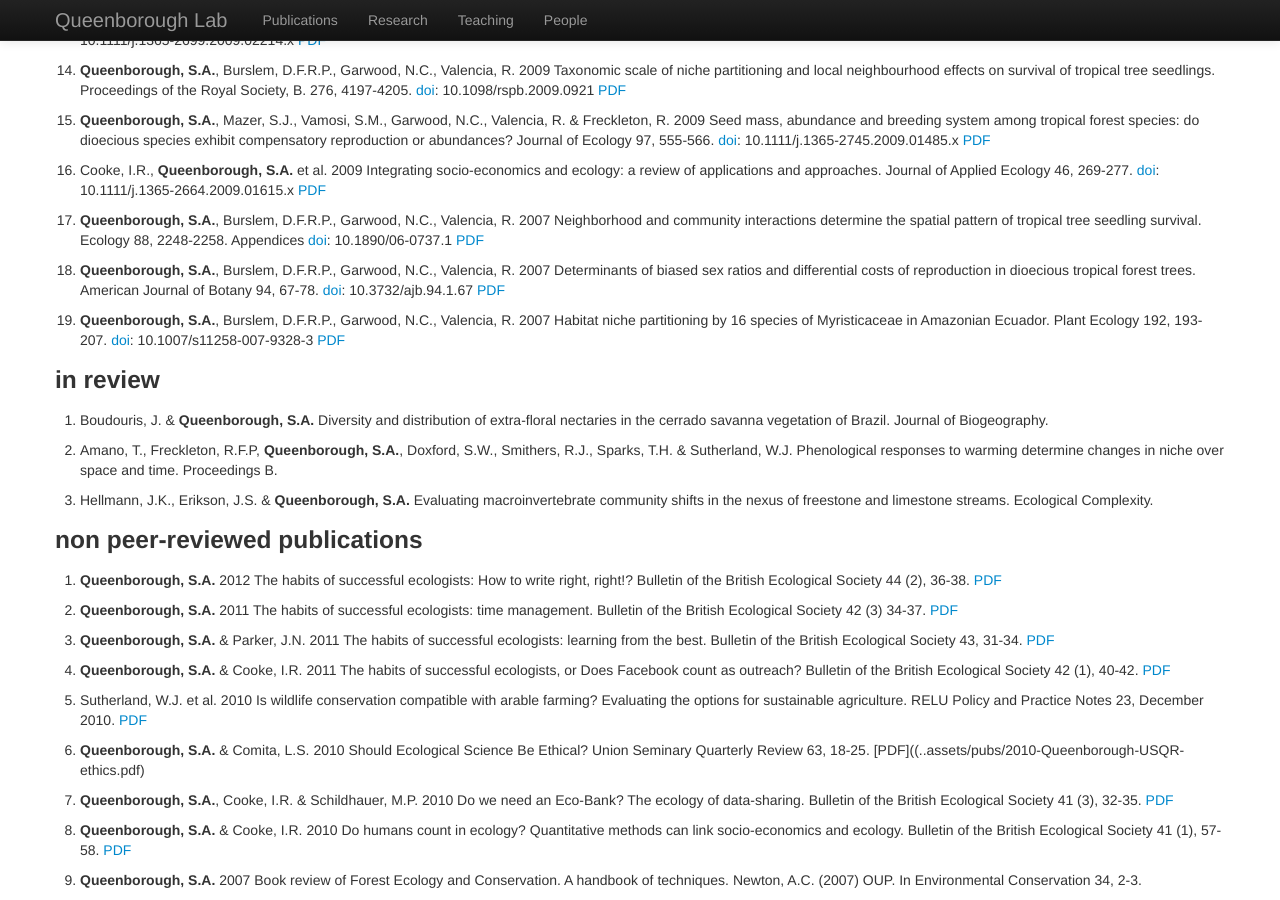
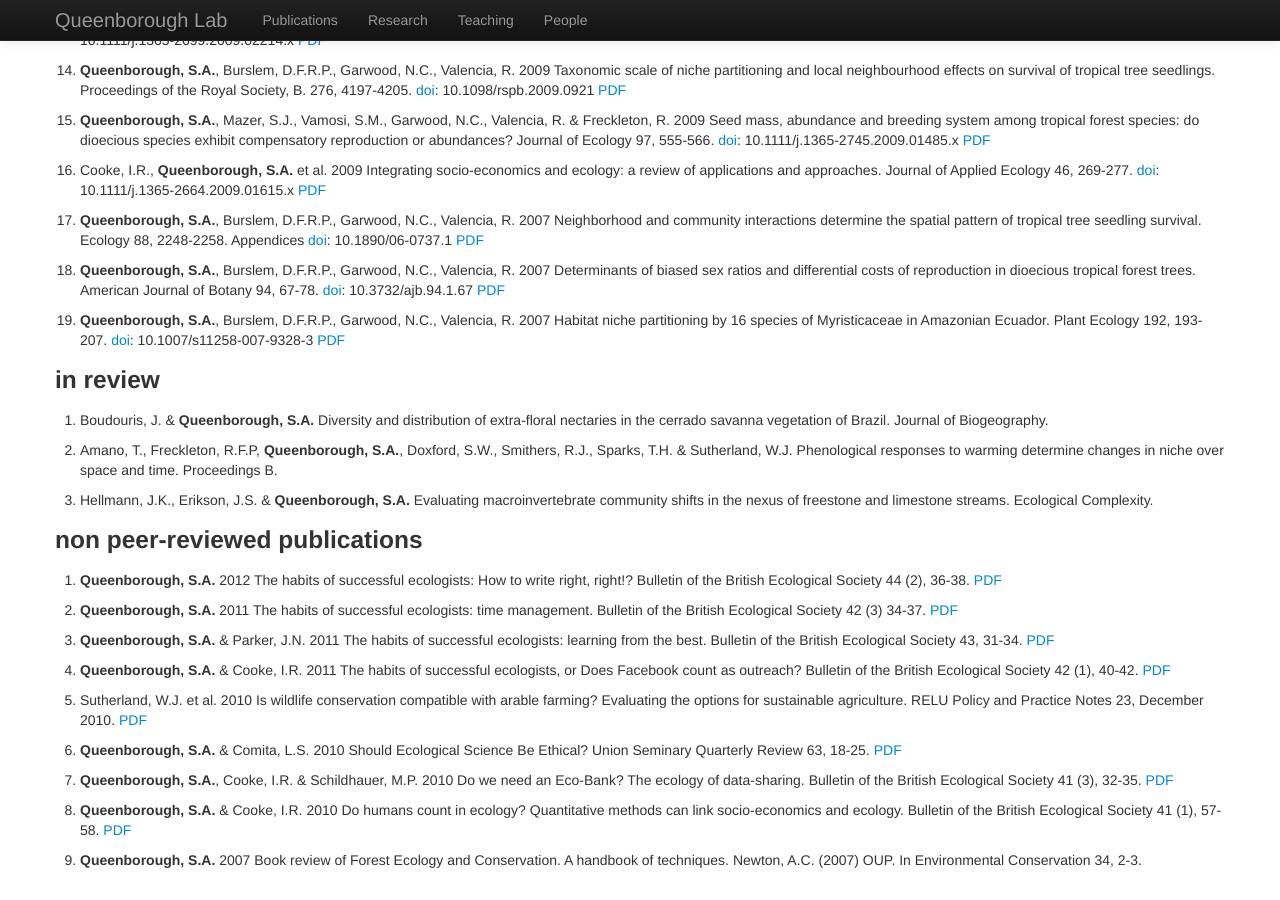
Before and after one commit to saq/saq.github.io, a Jekyll site: the page built from publications.md, in a window 1280 px wide and 900 px high, scrolled down 710 px. Built offline with Jekyll 4.4.1, drawn with Linux system fonts in a browser that asks for light colours.

Commit message:
corrected links

```diff
--- a/publications.md
+++ b/publications.md
@@ -65,9 +65,9 @@
 
 5. **Queenborough, S.A.** & Cooke, I.R. 2011 The habits of successful ecologists, or Does Facebook count as outreach? Bulletin of the British Ecological Society 42 (1), 40-42. [PDF](../assets/pubs/bes-bulletin/2011-BESbulletin-productivity.pdf)
 
-4. Sutherland, W.J. et al. 2010 Is wildlife conservation compatible with arable farming? Evaluating the options for sustainable agriculture. RELU Policy and Practice Notes 23, December 2010. [PDF](..assets/pubs/policy-notes/2010-Sutherland_RELU_policynote23.pdf)
+4. Sutherland, W.J. et al. 2010 Is wildlife conservation compatible with arable farming? Evaluating the options for sustainable agriculture. RELU Policy and Practice Notes 23, December 2010. [PDF](../assets/pubs/policy-notes/2010-Sutherland_RELU_policynote23.pdf)
 
-4. **Queenborough, S.A.** & Comita, L.S. 2010 Should Ecological Science Be Ethical? Union Seminary Quarterly Review 63, 18-25. [PDF]((..assets/pubs/2010-Queenborough-USQR-ethics.pdf)
+4. **Queenborough, S.A.** & Comita, L.S. 2010 Should Ecological Science Be Ethical? Union Seminary Quarterly Review 63, 18-25. [PDF](../assets/pubs/2010-Queenborough-USQR-ethics.pdf)
 
 3. **Queenborough, S.A.**, Cooke, I.R. & Schildhauer, M.P. 2010 Do we need an Eco-Bank? The ecology of data-sharing. Bulletin of the British Ecological Society 41 (3), 32-35. [PDF](../assets/pubs/bes-bulletin/2010-BESbulletin-datasharing.pdf)
 
```
